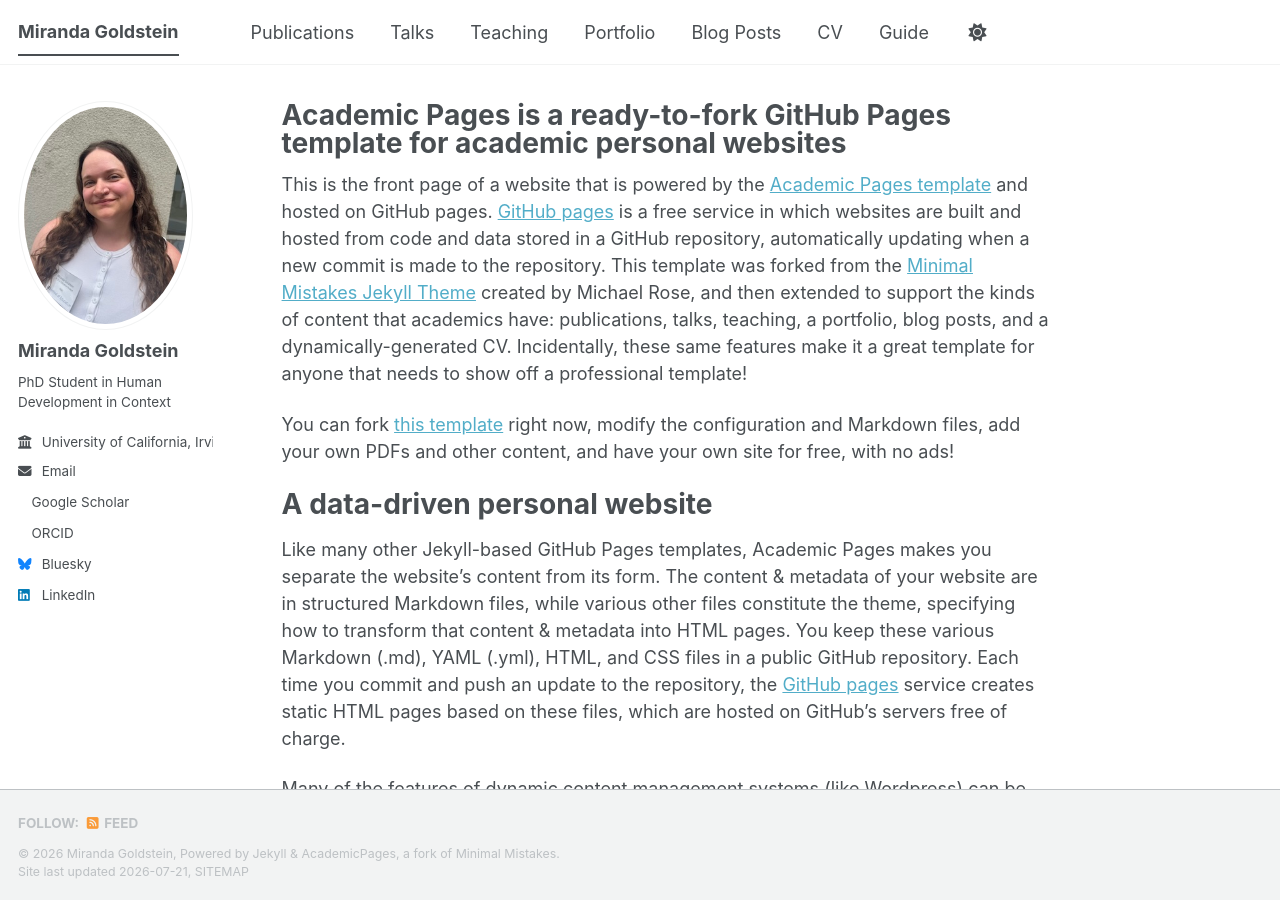
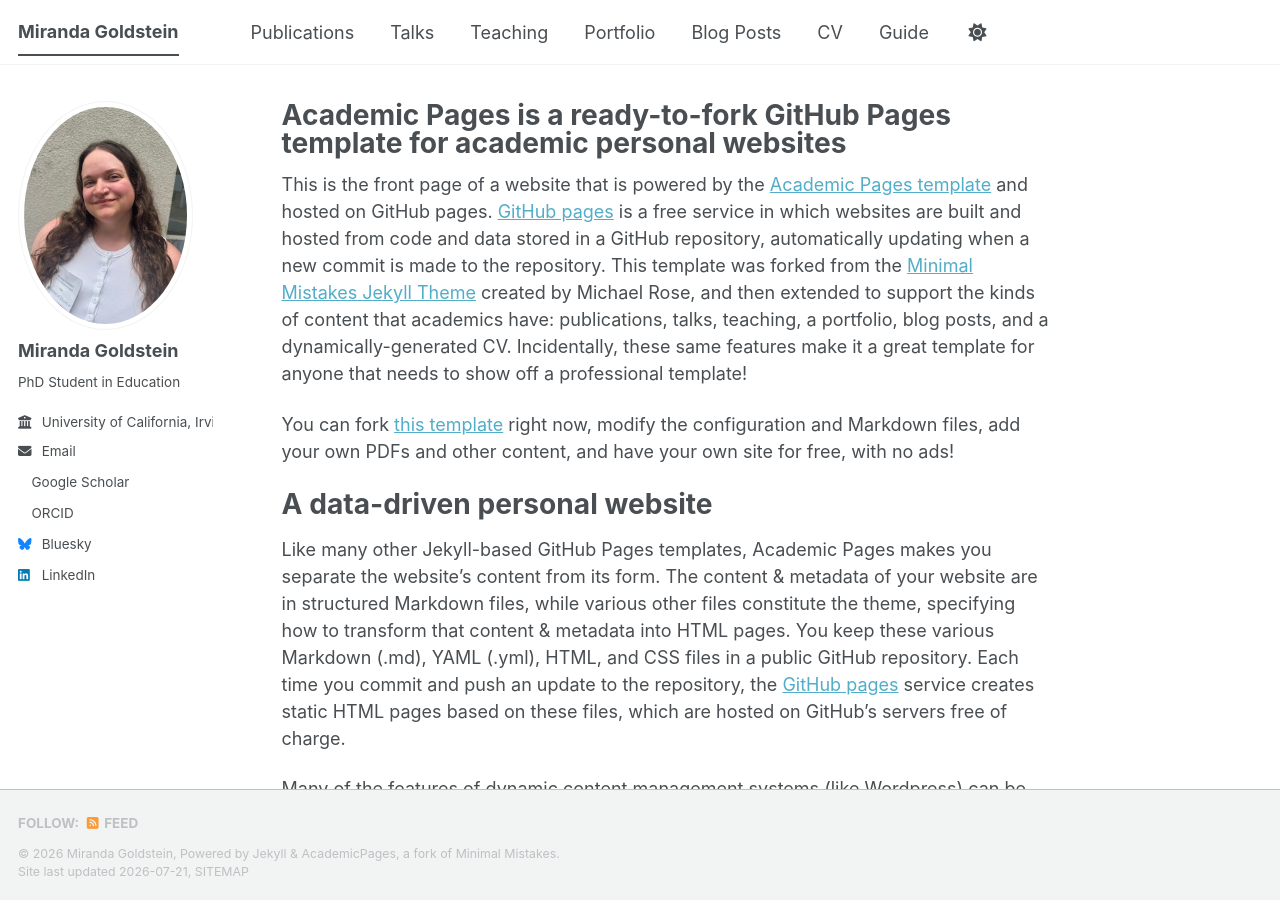
Before and after one commit to mirandagoldstein/mirandagoldstein.github.io, a Jekyll site: the page built from _pages/about.md, in a window 1280 px wide and 900 px high. Built offline with Jekyll 4.4.1, drawn with Linux system fonts in a browser that asks for light colours; a style sheet for code colours, icons or effects is not loaded.

Commit message:
Update _config.yml

```diff
--- a/_config.yml
+++ b/_config.yml
@@ -25,7 +25,7 @@ author:
   avatar           : "IMG_0549.jpeg"
   name             : "Miranda Goldstein"
   pronouns         : # she/her
-  bio              : "PhD Student in Human Development in Context"
+  bio              : "PhD Student in Education"
   location         : # irvine
   employer         : "University of California, Irvine"
   uri              : # URL
```
